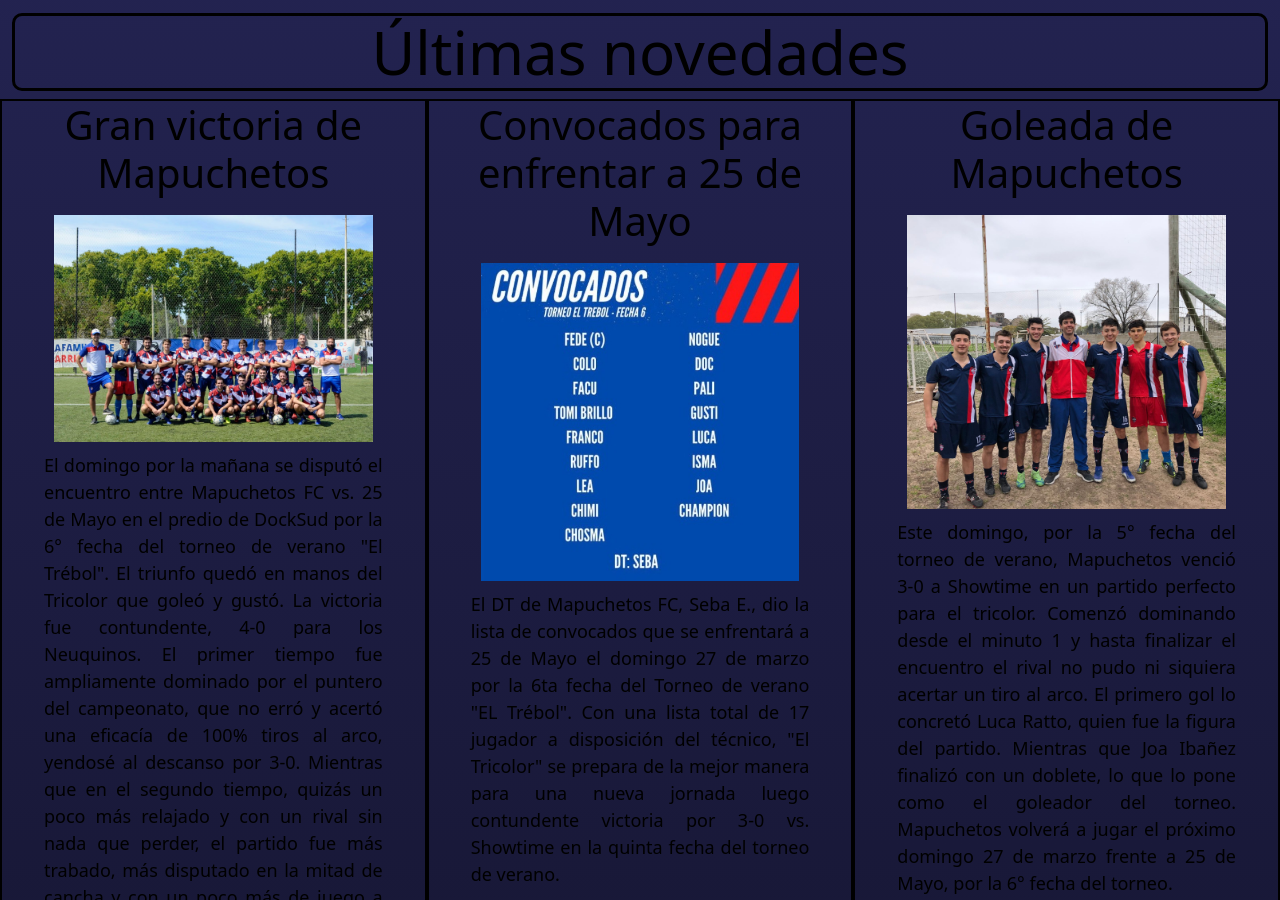
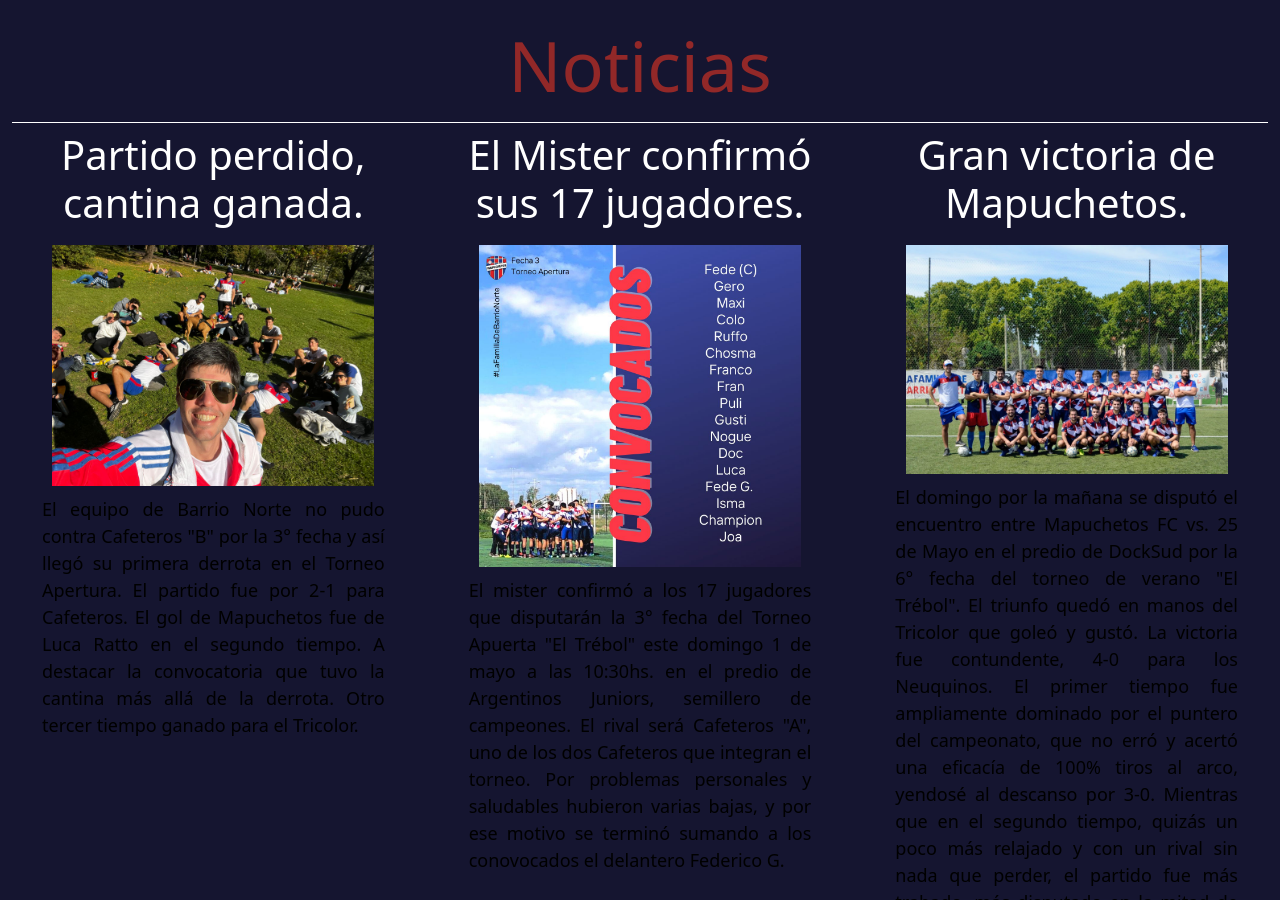
Before and after one commit to Fics77/MapuchetosGIT, a plain HTML site: page index.html in a window 1280 px wide. Shown: the part 841-1741 px from the top of the page. Drawn offline with nearby package versions, Linux system fonts and the light colour scheme.

Commit message:
página principal actualizada 1/5

```diff
--- a/css/style.css
+++ b/css/style.css
@@ -4,7 +4,7 @@
 }
 
 body {
-    background-image: linear-gradient(rgb(44, 44, 102), rgb(21, 21, 48));
+    background-color: rgb(21, 21, 48);
 }
 
 
@@ -26,7 +26,7 @@ a   {
 
 .tituloHeader{
     font-family: 'Segoe UI', Tahoma, Geneva, Verdana, sans-serif;
-    color: rgb(146, 40, 40);
+    color: white;
     font-size: 90px;
     text-align: center;
 }
@@ -56,7 +56,7 @@ a   {
 .navbar{
     color: black;
     padding: 2px 5px 2px 5px;
-    background-color: rgb(175, 137, 137);
+    background-color: white;
     margin: 0px 5px 0px 5px;
     transform: scale(1);
 }
@@ -67,18 +67,21 @@ a   {
 
 /*Acá empieza la información de la página*/
 
+/*Acá empieza la información de la tabla de posiciones*/
+
 .tituloPrincipalTabla{
     color: rgb(146, 40, 40);
     font-size: 70px;
     text-align: center;
+    border-bottom: 1px solid white;
+    padding-bottom: 15px;
 }
 
 .tituloSecundarioTabla{
     font-size: 40px;
     text-align: center;
-    color: black;
-    border-top: 1px solid black;
-    padding-bottom: 5px;
+    color: white;
+
 }
 .tabla{
     padding: 10px 0px 10px 0px;
@@ -116,22 +119,24 @@ th{
     text-align: center;
 }
 
+/*Acá empieza las últimas noticias*/
+
 .novedades{
     text-align: center;
 }
 
 .tituloNovedades{
-    color: black;
-    font-size: 60px;
+    color: rgb(146, 40, 40);
+    font-size: 70px;
     text-align: center;
-    border: 3px solid black;
-    border-radius: 10px;
+    border-bottom: 1px solid white;
+    padding-bottom: 15px;
 }
 
 .tituloNoticias{
     font-size: 40px;
     text-align: center;
-    color: black;
+    color: white;
 }
 
 .textoNoticias{
@@ -143,9 +148,6 @@ th{
     padding-left: 30px;
 }
 
-.articleIndex{
-    border: 2px solid black;
-}
 .fotoNoticias{
     width: 80%;
     margin: 10px 0px 10px 0px;
--- a/index.html
+++ b/index.html
@@ -134,10 +134,22 @@
 
         <section class="novedades row">
             <div>
-            <h2 class="tituloNovedades">Últimas novedades</h2>
+            <h2 class="tituloNovedades">Noticias</h2>
             </div>
-            <article class="col-lg-4 articleIndex">
-                <h3 class="tituloNoticias">Gran victoria de Mapuchetos</h3>
+            <article class="col-lg-4">
+                <h3 class="tituloNoticias">Partido perdido, cantina ganada.</h3>
+                <img src="images/fotoPlaza.jpeg" alt="Foto de la Cantina" class="fotoNoticias">
+                <p class="textoNoticias">El equipo de Barrio Norte no pudo contra Cafeteros "B" por la 3° fecha y así llegó su primera derrota en el Torneo Apertura. El partido fue por 2-1 para Cafeteros. El gol de Mapuchetos fue de Luca Ratto en el segundo tiempo. A destacar la convocatoria que tuvo la cantina más allá de la derrota. Otro tercer tiempo ganado para el Tricolor.</p>
+
+            </article>
+            <article class="col-lg-4">
+                <h3 class="tituloNoticias">El Mister confirmó sus 17 jugadores.</h3>
+                <img src="images/Convocados2.jpeg" alt="Lista de conovocados para enfrentar a Cafeteros" class="fotoNoticias">
+                <p class="textoNoticias">El mister confirmó a los 17 jugadores que disputarán la 3° fecha del Torneo Apuerta "El Trébol" este domingo 1 de mayo a las 10:30hs. en el predio de Argentinos Juniors, semillero de campeones. El rival será Cafeteros "A", uno de los dos Cafeteros que integran el torneo.
+                Por problemas personales y saludables hubieron varias bajas, y por ese motivo se terminó sumando a los conovocados el delantero Federico G.</p>
+            </article>
+            <article class="col-lg-4">
+                <h3 class="tituloNoticias">Gran victoria de Mapuchetos.</h3>
                 <img src="images/fotodelequipo.jpeg" alt="Equipo Mapuchetos FC" class="fotoNoticias">
                 <p class="textoNoticias">El domingo por la mañana se disputó el encuentro entre Mapuchetos FC vs. 25 de
                 Mayo en el predio de DockSud por la 6° fecha del torneo de verano "El Trébol". El triunfo quedó en manos
@@ -149,22 +161,18 @@
                 Mapuchetos sentenció el 4-0 final. Los goleadores del encuentro fueron: Joa Ibañez (x2), Nogueira e
                 Ismael Contreras.</p>
             </article>
-            <article class="col-lg-4 articleIndex">
-                <h3 class="tituloNoticias">Convocados para enfrentar a 25 de Mayo</h3>
+            <article class="col-lg-5 offset-lg-1">
+                <h3 class="tituloNoticias">Convocados para enfrentar a 25 de Mayo.</h3>
                 <img src="images/convocados.jpeg" alt="Lista de conovocados" class="fotoNoticias">
                 <p class="textoNoticias">El DT de Mapuchetos FC, Seba E., dio la lista de convocados que se enfrentará a
                 25 de Mayo el domingo 27 de marzo por la 6ta fecha del Torneo de verano "EL Trébol". Con una lista total
                 de 17 jugador a disposición del técnico, "El Tricolor" se prepara de la mejor manera para una nueva
                 jornada luego contundente victoria por 3-0 vs. Showtime en la quinta fecha del torneo de verano.</p>
             </article>
-            <article class="col-lg-4 articleIndex">
-                <h3 class="tituloNoticias">Goleada de Mapuchetos</h3>
+            <article class="col-lg-5">
+                <h3 class="tituloNoticias">Goleada de Mapuchetos.</h3>
                 <img src="images/FotoEquipo2.jpeg" alt="Foto de la Re-Cantera" class="fotoNoticias">
-                <p class="textoNoticias">Este domingo, por la 5° fecha del torneo de verano, Mapuchetos venció 3-0 a
-                    Showtime en un partido perfecto para el tricolor. Comenzó dominando desde el minuto 1 y hasta finalizar
-                    el encuentro el rival no pudo ni siquiera acertar un tiro al arco. El primero gol lo concretó Luca
-                    Ratto, quien fue la figura del partido. Mientras que Joa Ibañez finalizó con un doblete, lo que lo pone
-                    como el goleador del torneo.
+                <p class="textoNoticias">Este domingo, por la 5° fecha del torneo de verano, Mapuchetos venció 3-0 a Showtime en un partido perfecto para el tricolor. Comenzó dominando desde el minuto 1 y hasta finalizar el encuentro el rival no pudo ni siquiera acertar un tiro al arco. El primero gol lo concretó Luca Ratto, quien fue la figura del partido. Mientras que Joa Ibañez finalizó con un doblete, lo que lo pone como el goleador del torneo.
                 Mapuchetos volverá a jugar el próximo domingo 27 de marzo frente a 25 de Mayo, por la 6° fecha del
                 torneo.</p>
             </article>
@@ -174,7 +182,7 @@
     <footer class="footerIndex">
         <div">
             <div class="tituloFooter">
-                <h4>Seguinos en redes</h4>
+                <h4>Seguinos en nuestras redes sociales</h4>
             </div>
             <div class="iconosFooter">
                 <a href="https://www.instagram.com/mapuchetos/" class="footerIcono"><i class="bi bi-instagram"></i></a>
```
Also changed, not shown: images/Convocados2.jpeg (added), images/fotoPlaza.jpeg (added). Lines whose indentation alone changed are shown as unchanged.
